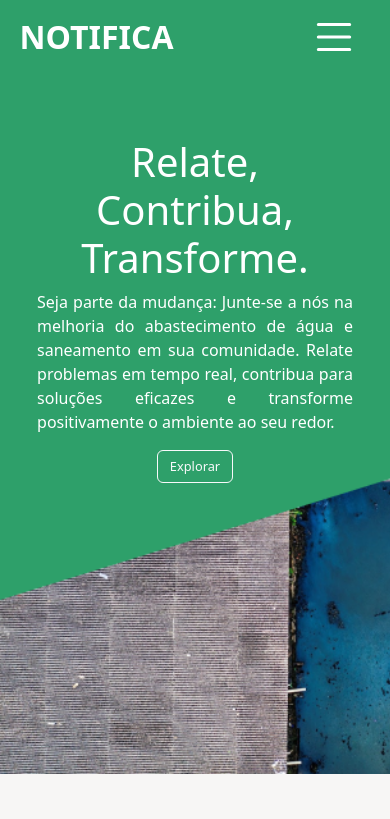
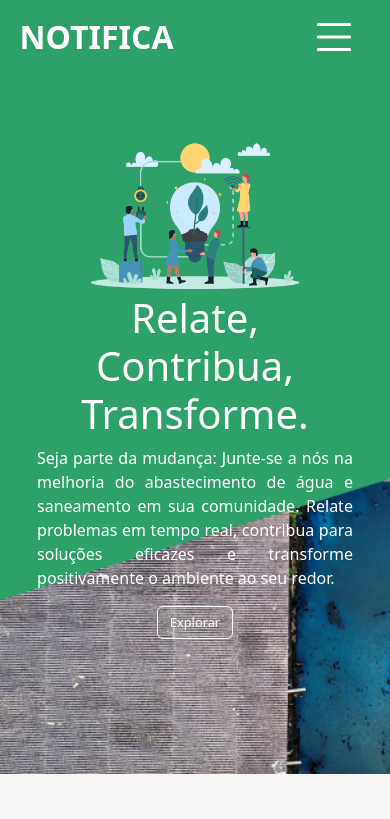
Before and after one commit to wesleysousaa/vs13-front-01-html-css-task-07, a website: page index.html in a window 390 px wide. Shown: the top 819 px of the page. Drawn offline with nearby package versions, Linux system fonts and the light colour scheme.

Commit message:
feat: add new image

```diff
--- a/index.html
+++ b/index.html
@@ -118,6 +118,11 @@
     <main>
       <section id="introduction" class="introduction">
         <div class="description">
+          <img
+            class="head-img"
+            src="./assets/head-img-peoples.png"
+            alt="Fotos de bonecos sobre natureza"
+          />
           <h1>Relate, Contribua, Transforme.</h1>
           <p>
             Seja parte da mudança: Junte-se a nós na melhoria do abastecimento
--- a/styles/scss/index.scss
+++ b/styles/scss/index.scss
@@ -19,6 +19,11 @@ main {
     width: 100vw;
     color: $white-text;
     justify-content: center;
+  }
+
+  .head-img{
+    display: flex;
+    width: 20%;
   }
 
   .introduction h1 {
@@ -183,6 +188,10 @@ main {
     .about .description {
       text-align: center;
     }
+
+    .head-img{
+      width: 40%;
+    }
   }
 
   @media (max-width: 840px) {
@@ -236,6 +245,10 @@ main {
       background-image: url("../../assets/presentation-mobile.png");
       text-align: center;
       padding: 0;
+    }
+
+    .head-img{
+      width: 60%;
     }
 
     .introduction .description {
```
Also changed, not shown: assets/head-img-peoples.png (added), styles/css/index.css, 1 other file.
